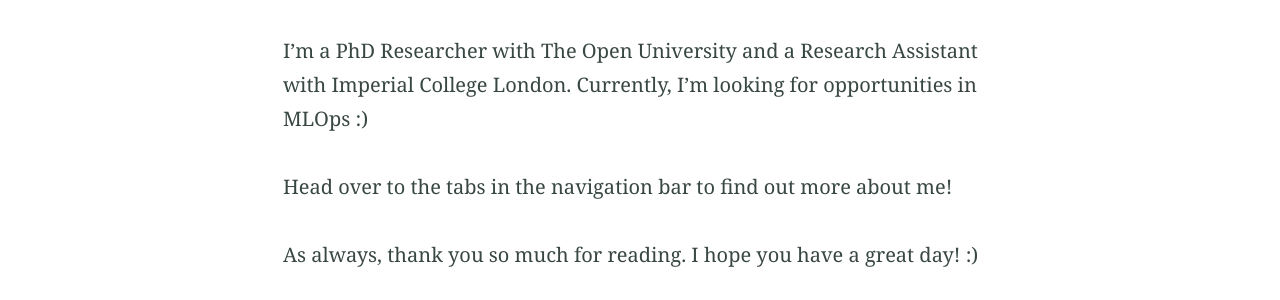
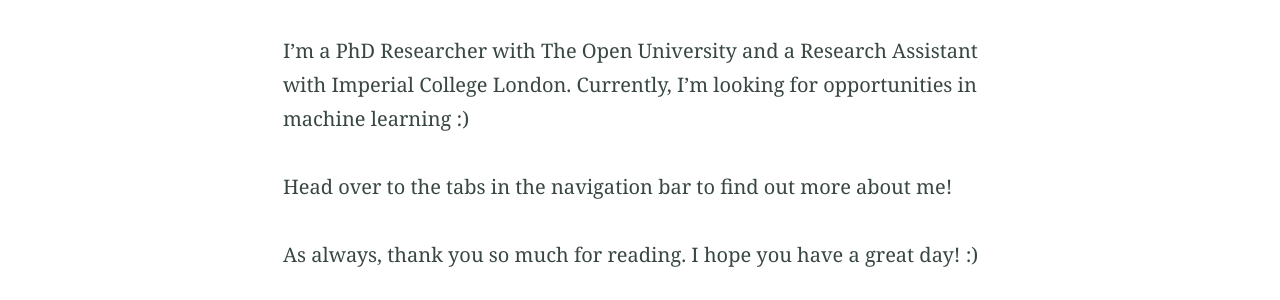
Before and after one commit to Aniket-J/Aniket-J.github.io, a Jekyll site: the page built from index.md, in a window 1280 px wide. Shown: the part 546-846 px from the top of the page. Built offline with Jekyll 4.4.1, drawn with Linux system fonts in a browser that asks for light colours.

Commit message:
changing phrasing

```diff
--- a/index.md
+++ b/index.md
@@ -9,7 +9,7 @@ excerpt: "This is it"
 
 Hello! I'm Aniket J and welcome to my personal website.
 
-I'm a PhD Researcher with The Open University and a Research Assistant with Imperial College London. Currently, I'm looking for opportunities in MLOps  :)
+I'm a PhD Researcher with The Open University and a Research Assistant with Imperial College London. Currently, I'm looking for opportunities in machine learning  :)
 
 Head over to the tabs in the navigation bar to find out more about me!
 
```
